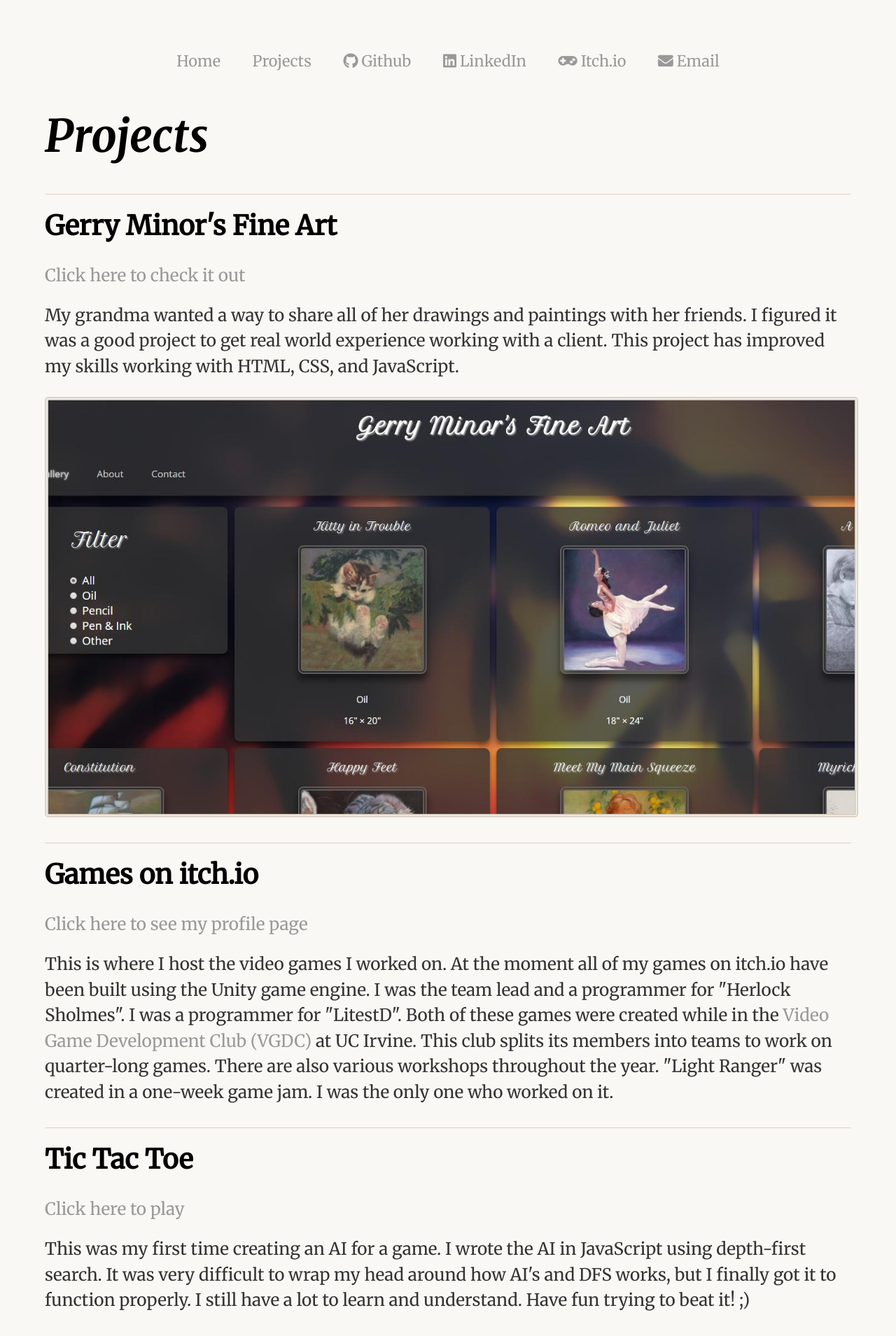
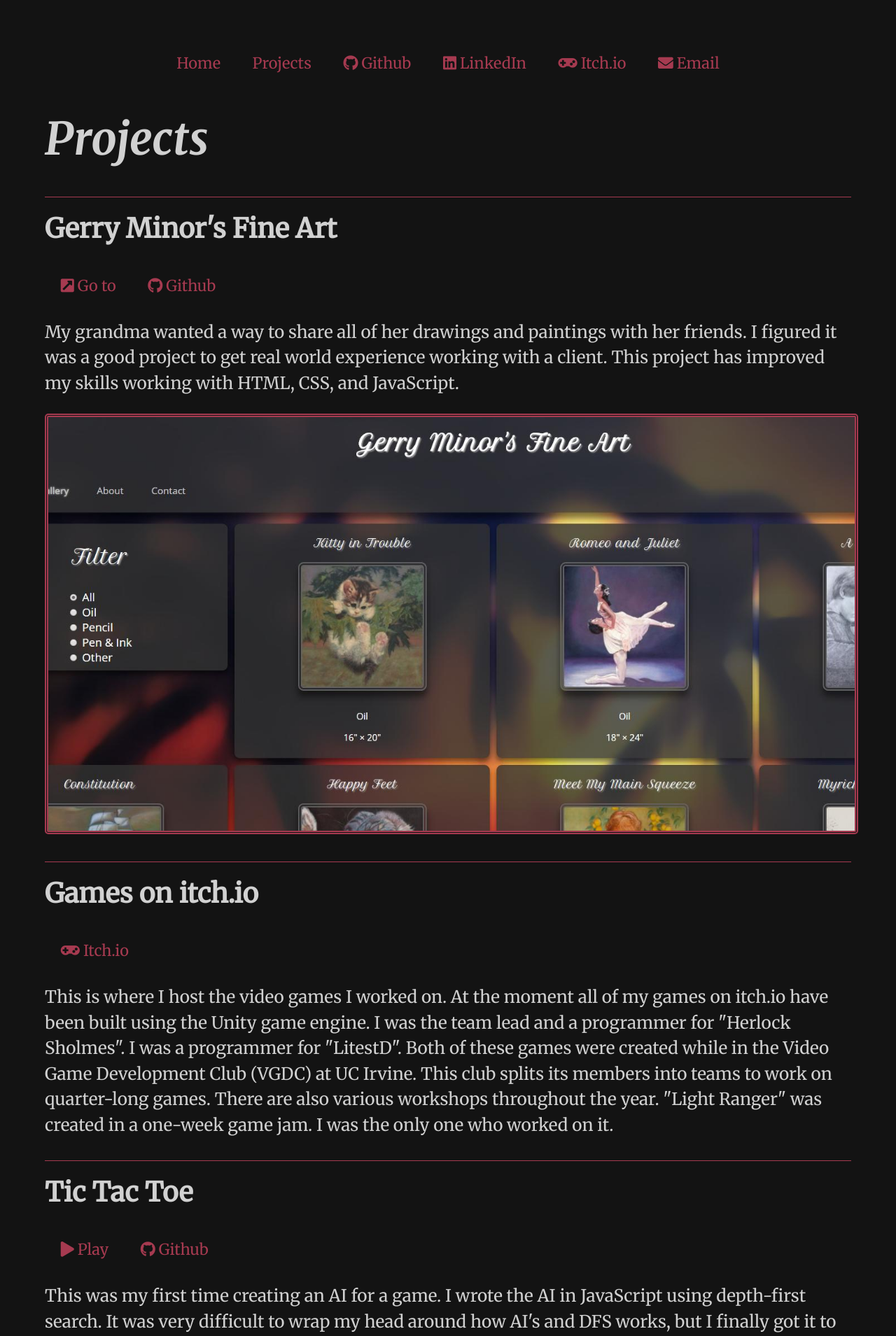
Before and after one commit to Aaron-Buckles/aaron-buckles.github.io, a Jekyll site: the page built from projects/index.html, in a window 1280 px wide. Shown: the top 1909 px of the page at 70% size. Built offline with Jekyll 4.4.1, drawn with Linux system fonts in a browser that asks for light colours; some of the changed text lies outside the part shown.

Commit message:
Adds links to each project and changes color theme

```diff
--- a/404.html
+++ b/404.html
@@ -5,7 +5,8 @@ permalink: /404.html
 <html>
 	<head>
 		<title>404</title>
-		<link rel="stylesheet" type="text/css" href="/css/main.css">
+		<link href="https://fonts.googleapis.com/css?family=Merriweather:400,700i|Open+Sans:800" rel="stylesheet">
+		<link rel="stylesheet" type="text/css" href="/css/style.css">
 		<link rel="icon" type="image/png" href="{{ site.baseurl }}/favicon.png">
 	</head>
 	<body>
--- a/_layouts/default.html
+++ b/_layouts/default.html
@@ -2,6 +2,7 @@
 <html>
 	<head>
 		<title>{{ page.title }}</title>
+		<meta name="viewport" content="width=device-width, initial-scale=1.0">
 		<link href="https://fonts.googleapis.com/css?family=Merriweather:400,700i|Open+Sans:800" rel="stylesheet">
 		<link rel="stylesheet" href="https://use.fontawesome.com/releases/v5.7.2/css/all.css" integrity="sha384-fnmOCqbTlWIlj8LyTjo7mOUStjsKC4pOpQbqyi7RrhN7udi9RwhKkMHpvLbHG9Sr" crossorigin="anonymous">
 		<link rel="stylesheet" type="text/css" href="/css/style.css">
@@ -10,12 +11,12 @@
 	<body>
 		<nav>
     		<ul class="flex-list">
-        		<li class="nav-item"><a href="/">Home</a></li>
-        		<li class="nav-item"><a href="/projects/">Projects</a></li>
-        		<li class="nav-item"><a href="https://github.com/Aaron-Buckles"><i class="fab fa-github"></i>Github</a></li>
-        		<li class="nav-item"><a href="https://linkedin.com/in/aaron-buckles"><i class="fab fa-linkedin"></i>LinkedIn</a></li>
-        		<li class="nav-item"><a href="https://itch.io/profile/buck1e5"><i class="fas fa-gamepad"></i>Itch.io</a></li>
-        		<li class="nav-item"><a href="mailto:abuck351@gmail.com"><i class="fas fa-envelope"></i>Email</a></li>
+        		<li class="link-button"><a href="/">Home</a></li>
+        		<li class="link-button"><a href="/projects/">Projects</a></li>
+        		<li class="link-button"><a href="https://github.com/Aaron-Buckles"><i class="fab fa-github"></i>Github</a></li>
+        		<li class="link-button"><a href="https://linkedin.com/in/aaron-buckles"><i class="fab fa-linkedin"></i>LinkedIn</a></li>
+        		<li class="link-button"><a href="https://itch.io/profile/buck1e5"><i class="fas fa-gamepad"></i>Itch.io</a></li>
+        		<li class="link-button"><a href="mailto:abuck351@gmail.com"><i class="fas fa-envelope"></i>Email</a></li>
     		</ul>
 		</nav>
 		<main>
--- a/css/style.css
+++ b/css/style.css
@@ -1,7 +1,9 @@
 body {
   margin: 5vw;
   font-family: "Merriweather", serif;
-  background-color: #FAF8F4;
+  font-size: 1.9vw;
+  color: #d1d1d1;
+  background-color: #131313;
 }
 
 h1 {
@@ -13,19 +15,17 @@ h1 {
 h2 {
   font-size: 3vw;
   font-family: "Merriweather", serif;
-  border-top: 1px solid #DBD2C5;
+  border-top: 1px solid #A63A50;
   padding-top: 20px;
 }
 
 p {
-  font-size: 1.9vw;
   line-height: 1.5em;
-  color: #333;
 }
 
 a {
   text-decoration: none;
-  color: #999;
+  color: #d1d1d1;
   font-size: 1.9vw;
 }
 
@@ -55,33 +55,33 @@ nav .flex-list {
           justify-content: center;
 }
 
-.nav-item {
+.link-button {
   margin: 10px;
 }
 
-.nav-item a {
+.link-button a {
   text-decoration: none;
-  color: #999;
+  color: #A63A50;
   font-size: 1.7vw;
   padding: 1vw;
+  border: 0 solid 0;
+  border-radius: 2vw;
   -webkit-transition: 0.3s;
   transition: 0.3s;
 }
 
-.nav-item a:hover, .nav-item a:focus {
+.link-button a:hover, .link-button a:focus {
   outline: none;
   text-decoration: none;
-  -webkit-box-shadow: 0 0 1vw 0.5vw #A63A50 inset;
-          box-shadow: 0 0 1vw 0.5vw #A63A50 inset;
-  color: #A63A50;
-  border: 0 solid 0;
-  border-radius: 2vw;
+  background-color: #A63A50;
+  color: #d1d1d1;
+  border-radius: 0.5vw;
 }
 
 img {
   max-height: 100%;
   max-width: 100%;
-  border: 5px double #DBD2C5;
+  border: 5px double #A63A50;
   border-radius: 5px;
 }
 
--- a/projects/index.html
+++ b/projects/index.html
@@ -6,7 +6,10 @@ title: Aaron Buckles | Projects
 
 <section>
   <h2>Gerry Minor's Fine Art</h2>
-  <a href="/gerry-minors-fine-art" target="_blank">Click here to check it out</a>
+  <ul class="flex-list">
+    <li class="link-button"><a href="/gerry-minors-fine-art" target="_blank"><i class="fas fa-external-link-square-alt"></i>Go to</a></li>
+    <li class="link-button"><a href="https://github.com/Aaron-Buckles/gerry-minors-fine-art" target="_blank"><i class="fab fa-github"></i>Github</a></li>
+  </ul>
   <p>My grandma wanted a way to share all of her drawings and paintings with her friends. I figured it was a good project to get
     real world experience working with a client. This project has improved my skills working with HTML, CSS, and JavaScript.</p>
   <img src="gerry_screenshot.jpg" alt="Screenshot of Gerry Minor's Fine Art">
@@ -14,13 +17,18 @@ title: Aaron Buckles | Projects
 
 <section>
   <h2>Games on itch.io</h2>
-  <a href="https://itch.io/profile/buck1e5" target="_blank">Click here to see my profile page</a>
+  <ul class="flex-list">
+    <li class="link-button"><a href="https://itch.io/profile/buck1e5" target="_blank"><i class="fas fa-gamepad"></i>Itch.io</a></li>
+  </ul>
   <p>This is where I host the video games I worked on. At the moment all of my games on itch.io have been built using the Unity game engine. I was the team lead and a programmer for "Herlock Sholmes". I was a programmer for "LitestD". Both of these games were created while in the <a href="https://sites.google.com/uci.edu/vgdcuci/home" target="_blank">Video Game Development Club (VGDC)</a> at UC Irvine. This club splits its members into teams to work on quarter-long games. There are also various workshops throughout the year. "Light Ranger" was created in a one-week game jam. I was the only one who worked on it.</p>
 </section>
 
 <section>
 <h2>Tic Tac Toe</h2>
-  <a href="/tic-tac-toe">Click here to play</a>
+  <ul class="flex-list">
+    <li class="link-button"><a href="/tic-tac-toe"><i class="fas fa-play"></i>Play</a></li>
+    <li class="link-button"><a href="https://github.com/Aaron-Buckles/tic-tac-toe" target="_blank"><i class="fab fa-github"></i>Github</a></li>
+  </ul>
   <p>This was my first time creating an AI for a game. I wrote the AI in JavaScript using depth-first search. It was very difficult
     to wrap my head around how AI's and DFS works, but I finally got it to function properly. I still have a lot to learn
     and understand. Have fun trying to beat it! ;)</p>
@@ -28,12 +36,19 @@ title: Aaron Buckles | Projects
 
 <section>
   <h2>Modular Multiplication</h2>
-  <a href="/modular-multiplication">Click here to check it out</a>
+  <!-- <a href="/modular-multiplication">Click here to check it out</a> -->
+  <ul class="flex-list">
+    <li class="link-button"><a href="/modular-multiplication"><i class="fas fa-link"></i>Go to</a></li>
+    <li class="link-button"><a href="https://github.com/Aaron-Buckles/modular-multiplication" target="_blank"><i class="fab fa-github"></i>Github</a></li>
+  </ul>
   <p>I saw this on a <a href="https://www.youtube.com/watch?v=eXUUClgd-Eo">youtube video</a> and decided to recreate it myself. The points slider changes how many points are around the circle. The multiplier slider tells the program where to draw a line to. For example, if the multiplier is 2 then point 3 will draw a line to point 6. Some cool patterns will emerge!</p>
 </section>
 
 <section>
   <h2>Solitaire</h2>
-  <a href="/solitaire">Click here to check it out</a>
+  <ul class="flex-list">
+    <li class="link-button"><a href="/solitaire" target="_blank"><i class="fas fa-link"></i>Go to</a></li>
+    <li class="link-button"><a href="https://github.com/Aaron-Buckles/solitaire" target="_blank"><i class="fab fa-github"></i>Github</a></li>
+  </ul>
   <p>I created solitaire the card game in python using pygame. I challenge I had at the time was creating the undo/redo system. I eventually made it work by saving only the essential data of the game state. The fact that this is a single player game made it much more enjoyable to test. Have fun!</p>
 </section>
```
Also changed, not shown: css/style.scss (+18 -17 lines), 1 other file.
